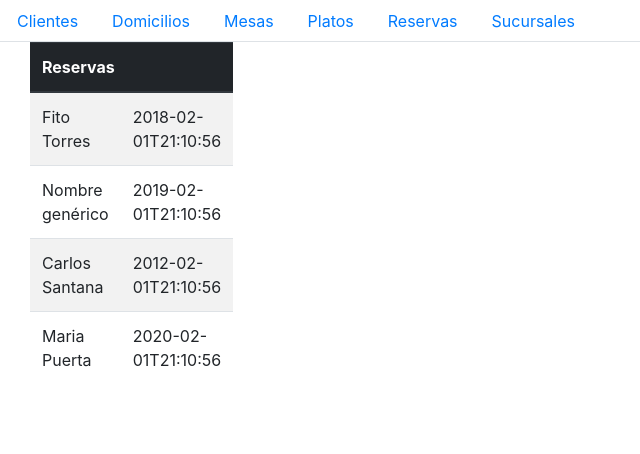
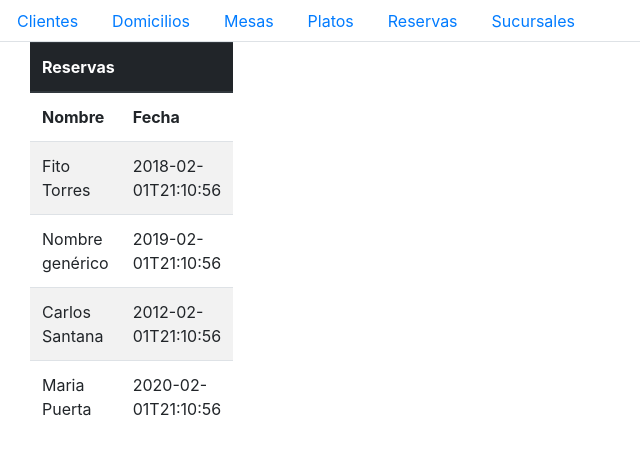
Before and after one commit to Uniandes-ISIS2603-backup/s2-front-Restaurante, an Angular app: page /reservas in a window 1280 px wide. Shown: the top 454 px of the page, without its empty margins (0-640 px from the left). Built offline with nearby package versions, Linux system fonts and the light colour scheme.

Commit message:
Cambios html reserva list.

```diff
--- a/src/app/reserva/reserva-list/reserva-list.component.html
+++ b/src/app/reserva/reserva-list/reserva-list.component.html
@@ -7,6 +7,11 @@
                 </tr>
             </thead>
             <tbody>
+
+                <th>Nombre</th>
+                <th>Fecha</th>
+
+
                 <tr *ngFor = "let reserva of reservas">
                     <td>{{reserva.name}}</td>
                     <td>{{reserva.fecha}}</td>
```
